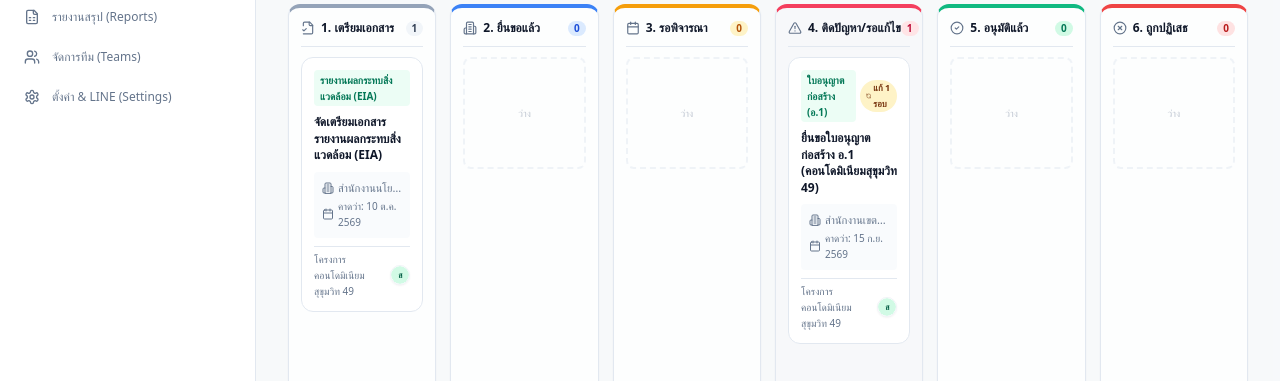
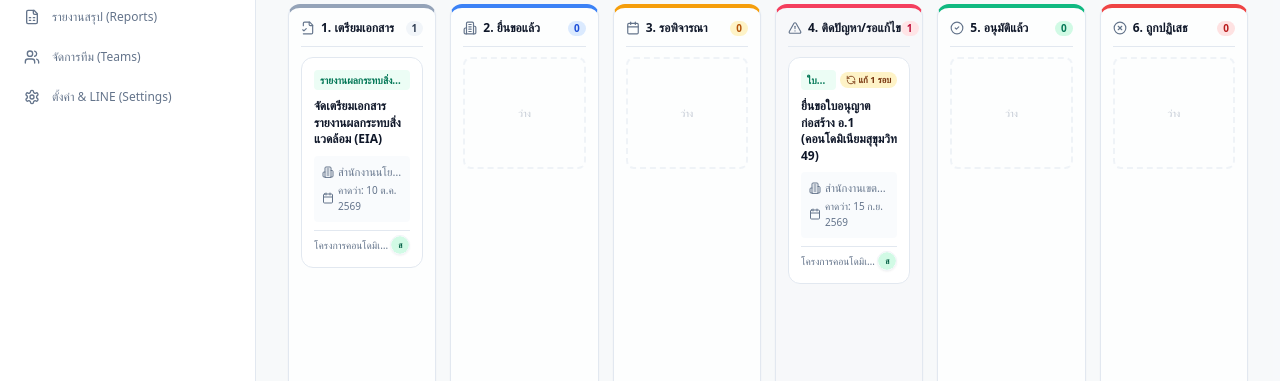
Before and after one commit to meD3-AiSpace/medethree-Taskflow, a Next.js app: page /permits in a window 1280 px wide. Shown: the part 238-619 px from the top of the page. Built offline with nearby package versions, Linux system fonts and the light colour scheme; no server answers; the database is empty.

Commit message:
fix(permits): safeguard all avatar initials, permit details, task assignees, and table workload cells across all views

```diff
--- a/src/app/(main)/permits/page.tsx
+++ b/src/app/(main)/permits/page.tsx
@@ -1,13 +1,11 @@
 "use client";
 
 import React, { useState } from "react";
-import Link from "next/link";
 import { useRouter } from "next/navigation";
 import { useTaskStore } from "@/lib/store/task-store";
 import { useLanguage } from "@/lib/i18n/language-context";
-import { PermitStatus, Task } from "@/lib/types/database.types";
+import { PermitDetails, PermitStatus, Task } from "@/lib/types/database.types";
 import { Button } from "@/components/ui/button";
-import { Badge } from "@/components/ui/badge";
 import { Avatar, AvatarFallback } from "@/components/ui/avatar";
 import {
   FileCheck2,
@@ -18,9 +16,8 @@ import {
   AlertTriangle,
   CheckCircle2,
   XCircle,
-  Clock,
 } from "lucide-react";
-import { formatDate, getPermitStatusLabel } from "@/lib/utils";
+import { formatDate } from "@/lib/utils";
 import { CreateTaskModal } from "@/components/tasks/create-task-modal";
 import { getLocalizedDynamicText } from "@/lib/i18n/dynamic-translator";
 
@@ -31,7 +28,8 @@ export default function PermitTrackingPage() {
   const [showCreateModal, setShowCreateModal] = useState(false);
   const [draggedTaskId, setDraggedTaskId] = useState<string | null>(null);
 
-  const permitTasks = tasks.filter((t) => t.category === "permit" && t.permit_details);
+  const safeTasks = Array.isArray(tasks) ? tasks : [];
+  const permitTasks = safeTasks.filter((t) => t && t.category === "permit" && t.permit_details);
 
   const permitColumns: Array<{
     status: PermitStatus;
@@ -85,6 +83,7 @@ export default function PermitTrackingPage() {
   ];
 
   const handleDragStart = (e: React.DragEvent, task: Task) => {
+    if (!task) return;
     setDraggedTaskId(task.id);
     e.dataTransfer.setData("text/plain", task.id);
   };
@@ -122,7 +121,7 @@ export default function PermitTrackingPage() {
         <Button
           size="sm"
           onClick={() => setShowCreateModal(true)}
-          className="bg-emerald-600 hover:bg-emerald-700 text-white text-xs gap-1.5 shadow-sm"
+          className="bg-emerald-600 hover:bg-emerald-700 text-white text-xs gap-1.5 shadow-sm cursor-pointer"
         >
           <Plus className="h-4 w-4" />
           <span>{lang === "th" ? "เพิ่มใบขออนุญาต" : "Add Permit Task"}</span>
@@ -174,12 +173,18 @@ export default function PermitTrackingPage() {
                   </div>
                 ) : (
                   colPermits.map((task) => {
-                    const permit = task.permit_details!;
-                    const displayTitle = getLocalizedDynamicText(task.title, task.title_en, lang);
-                    const displayType = getLocalizedDynamicText(permit.permit_type, permit.permit_type_en, lang);
-                    const displayAuth = getLocalizedDynamicText(permit.authority, permit.authority_en, lang);
+                    if (!task) return null;
+                    const permit: Partial<PermitDetails> = task.permit_details || {};
+                    const displayTitle = getLocalizedDynamicText(task.title || "ใบขออนุญาต", task.title_en, lang);
+                    const displayType = getLocalizedDynamicText(permit.permit_type || "ใบอนุญาต", permit.permit_type_en, lang);
+                    const displayAuth = getLocalizedDynamicText(permit.authority || "สำนักงานเขต", permit.authority_en, lang);
                     const rawProjectName = task.project?.name || "-";
                     const displayProject = getLocalizedDynamicText(rawProjectName, task.project?.name_en, lang);
+
+                    const firstAssignee = task.assignees?.[0];
+                    const assigneeName = firstAssignee?.full_name || "";
+                    const assigneeInitial = assigneeName.trim().charAt(0).toUpperCase() || "?";
+                    const revisionCount = permit.revision_round || 0;
 
                     return (
                       <div
@@ -191,13 +196,13 @@ export default function PermitTrackingPage() {
                       >
                         {/* Type & Revision badge */}
                         <div className="flex items-center justify-between gap-1">
-                          <span className="text-[10px] font-bold text-emerald-700 dark:text-emerald-400 bg-emerald-50 dark:bg-emerald-950/60 px-1.5 py-0.5 rounded">
+                          <span className="text-[10px] font-bold text-emerald-700 dark:text-emerald-400 bg-emerald-50 dark:bg-emerald-950/60 px-1.5 py-0.5 rounded truncate">
                             {displayType}
                           </span>
-                          {permit.revision_round > 0 && (
-                            <span className="text-[9px] font-bold bg-amber-100 text-amber-900 px-1.5 py-0.2 rounded-full flex items-center gap-0.5">
+                          {revisionCount > 0 && (
+                            <span className="text-[9px] font-bold bg-amber-100 text-amber-900 px-1.5 py-0.2 rounded-full flex items-center gap-0.5 shrink-0">
                               <RefreshCcw className="h-2.5 w-2.5" />
-                              {lang === "th" ? `แก้ ${permit.revision_round} รอบ` : `Rev ${permit.revision_round}`}
+                              {lang === "th" ? `แก้ ${revisionCount} รอบ` : `Rev ${revisionCount}`}
                             </span>
                           )}
                         </div>
@@ -225,11 +230,11 @@ export default function PermitTrackingPage() {
 
                         {/* Footer: Assignee */}
                         <div className="flex items-center justify-between pt-1 border-t text-[10px] text-muted-foreground">
-                          <span>{displayProject}</span>
-                          {task.assignees?.[0] && (
-                            <Avatar className="h-5 w-5">
+                          <span className="truncate max-w-[120px]">{displayProject}</span>
+                          {firstAssignee && (
+                            <Avatar className="h-5 w-5 shrink-0">
                               <AvatarFallback className="text-[8px]">
-                                {task.assignees[0].full_name.charAt(0)}
+                                {assigneeInitial}
                               </AvatarFallback>
                             </Avatar>
                           )}
--- a/src/app/(main)/tasks/page.tsx
+++ b/src/app/(main)/tasks/page.tsx
@@ -485,18 +485,23 @@ function TasksListContent() {
                       <td className="py-3 px-4">
                         <div className="flex items-center gap-1.5">
                           {task.assignees && task.assignees.length > 0 ? (
-                            task.assignees.map((a) => (
-                              <div key={a.id} className="flex items-center gap-1">
+                            task.assignees.map((a) => {
+                              if (!a) return null;
+                              const aName = a.full_name || "สมาชิก";
+                              const aInit = aName.trim().charAt(0).toUpperCase() || "?";
+                              return (
+                                <div key={a.id || Math.random().toString()} className="flex items-center gap-1">
                                   <Avatar className="h-5 w-5">
                                     <AvatarFallback className="text-[9px]">
-                                    {a.full_name.charAt(0)}
+                                      {aInit}
                                     </AvatarFallback>
                                   </Avatar>
                                   <span className="truncate max-w-[100px] text-[11px]">
-                                  {a.full_name}
+                                    {aName}
                                   </span>
                                 </div>
-                            ))
+                              );
+                            })
                           ) : (
                             <span className="text-muted-foreground/60 italic text-[11px]">-</span>
                           )}
--- a/src/components/layout/header.tsx
+++ b/src/components/layout/header.tsx
@@ -122,11 +122,13 @@ export function Header({ onOpenMobileMenu }: HeaderProps) {
         {/* User Avatar */}
         <div className="flex items-center gap-2 pl-1.5 sm:pl-2 border-l">
           <Avatar className="h-7 w-7 sm:h-8 sm:w-8">
-            <AvatarFallback className="text-xs">{currentUser.full_name.charAt(0)}</AvatarFallback>
+            <AvatarFallback className="text-xs">
+              {(currentUser?.full_name || "?").trim().charAt(0).toUpperCase() || "?"}
+            </AvatarFallback>
           </Avatar>
           <div className="hidden xl:block text-left">
-            <div className="text-xs font-semibold leading-tight">{currentUser.full_name}</div>
-            <div className="text-[10px] text-muted-foreground">{currentUser.email}</div>
+            <div className="text-xs font-semibold leading-tight">{currentUser?.full_name || "ผู้ใช้งาน"}</div>
+            <div className="text-[10px] text-muted-foreground">{currentUser?.email || ""}</div>
           </div>
         </div>
       </div>
--- a/src/components/reports/team-workload-table.tsx
+++ b/src/components/reports/team-workload-table.tsx
@@ -83,7 +83,7 @@ export function TeamWorkloadTable({
                   <div className="flex items-center gap-2.5">
                     <Avatar className="h-7 w-7">
                       <AvatarFallback className="text-[10px] font-bold">
-                        {m.name.charAt(0)}
+                        {(m?.name || "?").trim().charAt(0).toUpperCase() || "?"}
                       </AvatarFallback>
                     </Avatar>
                     <div>
--- a/src/components/tasks/task-card.tsx
+++ b/src/components/tasks/task-card.tsx
@@ -122,9 +122,9 @@ export function TaskCard({ task, onDragStart }: TaskCardProps) {
         <div className="flex items-center -space-x-1.5">
           {task.assignees && task.assignees.length > 0 ? (
             task.assignees.map((assignee) => (
-              <Avatar key={assignee.id} className="h-6 w-6 border-2 border-background">
+              <Avatar key={assignee.id || Math.random().toString()} className="h-6 w-6 border-2 border-background">
                 <AvatarFallback className="text-[9px]">
-                  {assignee.full_name.charAt(0)}
+                  {(assignee?.full_name || "?").trim().charAt(0).toUpperCase() || "?"}
                 </AvatarFallback>
               </Avatar>
             ))
```
Also changed, not shown: 1 other file (tests, documents, lock files or other folders). Lines whose indentation alone changed are shown as unchanged.
